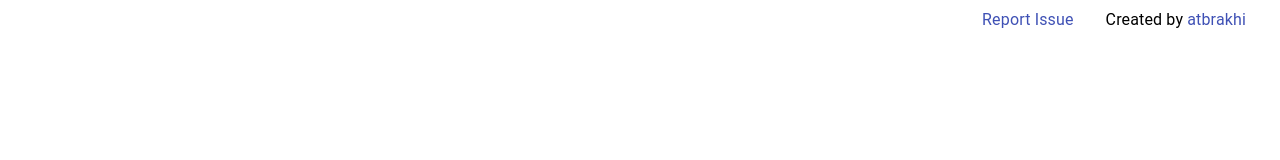
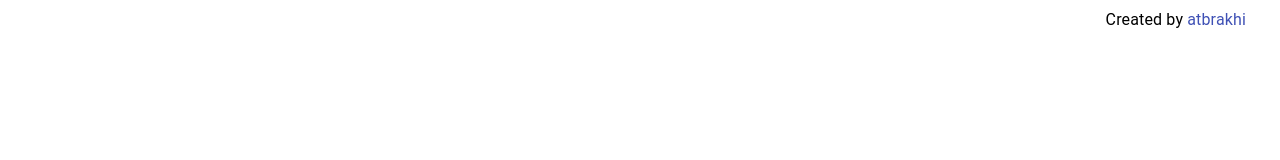
Before and after one commit to Rakhisharma/find-twitter-space, a React (Create React App) app: page / in a window 1280 px wide. Shown: the top 160 px of the page. Built offline with nearby package versions, Linux system fonts and the light colour scheme.

Commit message:
remove unused const

```diff
--- a/src/components/Header/constants.ts
+++ b/src/components/Header/constants.ts
@@ -1,12 +1,11 @@
-const GITHUB_ISSUE =
-    'hhttps://github.com/Rakhisharma/find-twitter-space/issues';
+const GITHUB_LINK = 'https://github.com/Rakhisharma/find-twitter-space';
 
 const TWITTER_LINK = 'https://twitter.com/atbrakhi';
 
-const REPORT_ISSUE = 'Report Issue';
+const GITHUB = 'Github ';
 
 const CREATED_BY = 'Created by';
 
 const TWITTER_USER = 'atbrakhi';
 
-export { GITHUB_ISSUE, REPORT_ISSUE, TWITTER_LINK, CREATED_BY, TWITTER_USER };
+export { GITHUB_LINK, GITHUB, TWITTER_LINK, CREATED_BY, TWITTER_USER };
```
